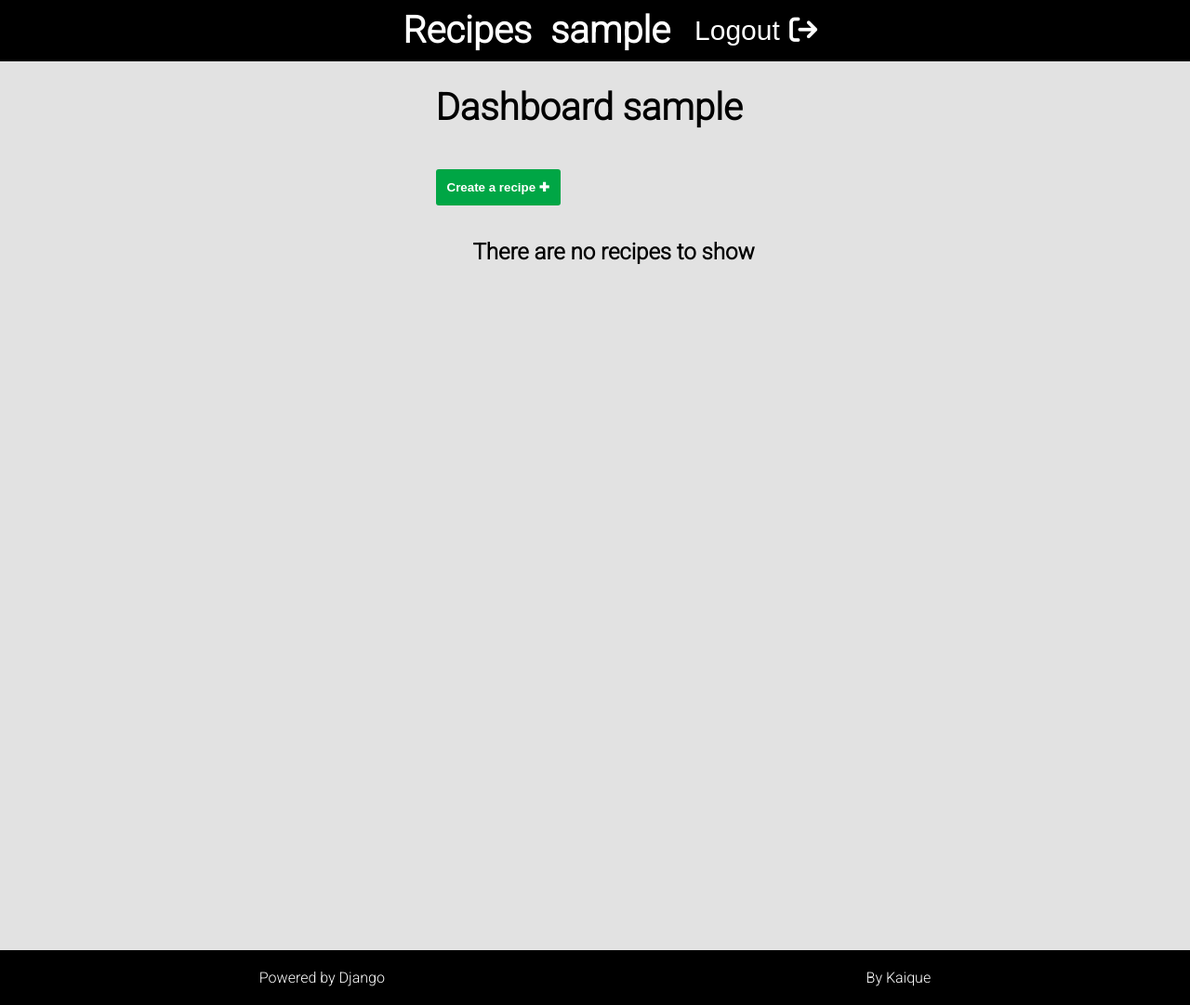
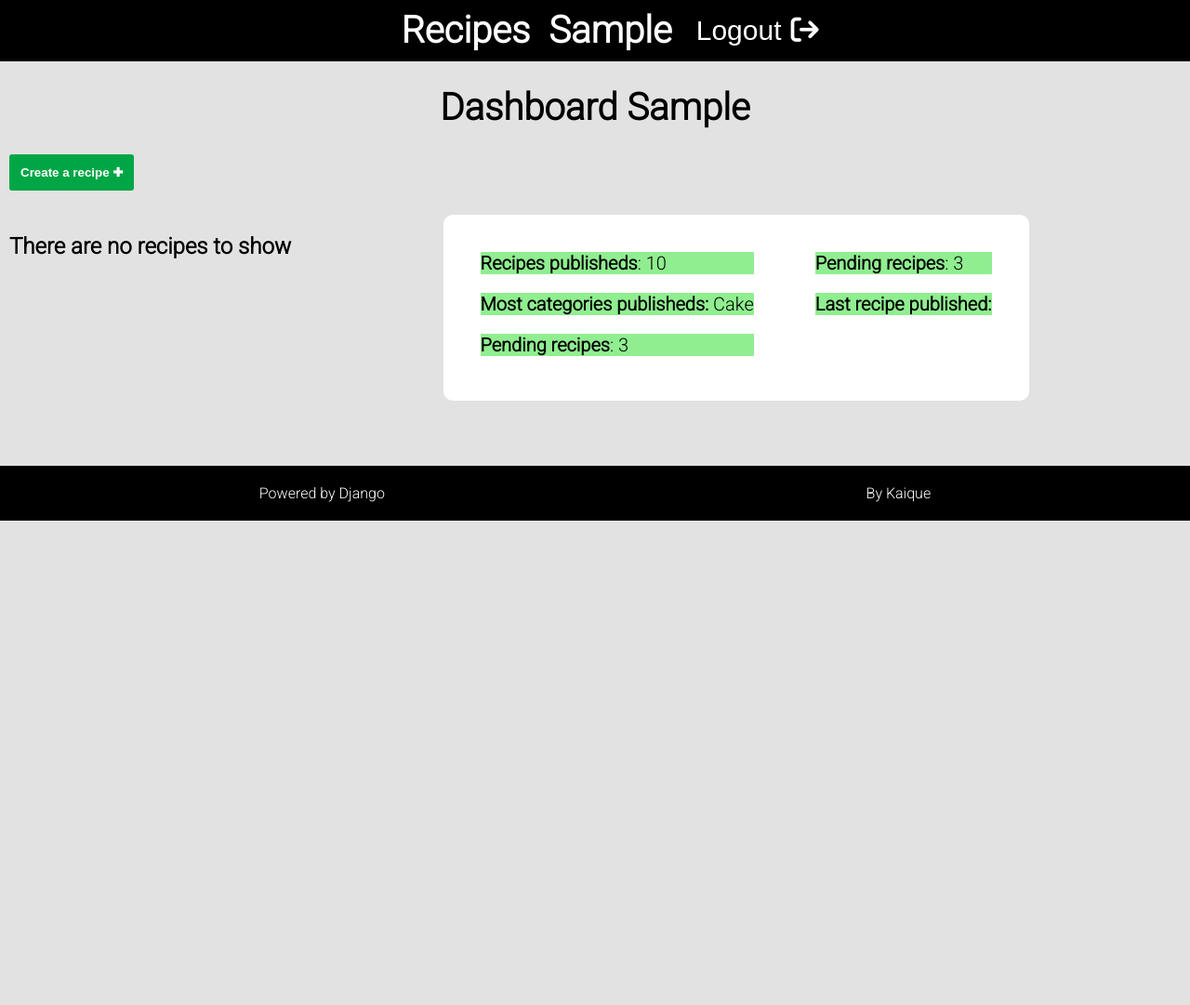
Before and after one commit to Kaique425/recipes, a Django app: page /authors/dashboard/ in a window 1280 px wide. Shown: the whole page at 93% size. After the commit the page ends 560 px from the top, so only its background shows below. Run offline with Django 4.2, Linux system fonts and the light colour scheme; the visitor is signed in with stand-in values (Sample User, id 1); data that the repository does not hold is empty; some libraries are stand-ins or nearby versions.

Commit message:
creating a statistics card in author dashboard

```diff
--- a/authors/templates/authors/pages/dashboard.html
+++ b/authors/templates/authors/pages/dashboard.html
@@ -4,22 +4,50 @@
 
 {% block content %}
 
+    <div class="dshb-title-div" >
+        <h1 class="dashboard-title" >Dashboard {{user|title}}</h1>
+    </div>
+    <p><a href="{% url "author:create_recipe" %}"><button class="create-rcp-btn" ><strong>Create a recipe &#10010;</strong></button></a></p>
     <div class="author-dashboard">
-        <h1 class="dashboard-title" >Dashboard {{user}}</h1>
-        <p><a href="{% url "author:create_recipe" %}"><button class="create-rcp-btn" ><strong>Create a recipe &#10010;</strong></button></a></p>
-        <ul>
+        <div>
             {% for recipe in recipes %}
-                <div class="recipe-dashbord"><img width="100px" id="img-dsb-recipe" src="{{recipe.cover.url}}" alt=""><a href="{% url "author:edit_recipe" recipe.id %}">{{recipe.title}}</a>
+            <div {% if recipe.is_published %}
+                    class="recipe-dashbord recipe-published"
+                    {% else %}
+                    class="recipe-dashbord recipe-pending"
+                    {% endif %}
+                    ><img width="100px" id="img-dsb-recipe" src="{{recipe.cover.url}}" alt=""><a href="{% url "author:edit_recipe" recipe.id %}">{{recipe.title}}</a>
                 <form id="form-delete"  action="{% url "author:dashboard_recipe_delete" recipe.id %}" method="POST">
-                        {% csrf_token %}
+                    {% csrf_token %}
                     <button id="dsb-btn" type="submit" ><strong>&#10006;</strong></button>
                 </form>
 
             </div>
             {% empty %}
-                <h2>There are no recipes to show</h2>
+            <h2>There are no recipes to show</h2>
             {% endfor %}
-        </ul>
+        </div>
+        <div class="dshb-statistics-container" >
+           <div>
+                <div class="dshb-statistics-div" >
+                    <strong>Recipes publisheds</strong>: 10
+                </div>
+                <div class="dshb-statistics-div" >
+                    <strong>Most categories publisheds:</strong> Cake
+                </div>
+                <div class="dshb-statistics-div" >
+                    <strong>Pending recipes</strong>: 3
+                </div>
+           </div>
+            <div>
+                <div class="dshb-statistics-div" >
+                    <strong>Pending recipes</strong>: 3
+                </div>
+                <div class="dshb-statistics-div" >
+                    <strong>Last recipe published:<a href="#"></a></strong>
+                </div>
+            </div>
+        </div>
     </div>
 
 {% endblock content %}
--- a/authors/views.py
+++ b/authors/views.py
@@ -78,7 +78,7 @@
 
 @login_required(login_url="author:login", redirect_field_name="next")
 def dashboard(request):
-    recipes = Recipe.objects.filter(is_published=False, author=request.user)
+    recipes = Recipe.objects.filter(author=request.user).order_by("is_published")
 
     context = {"recipes": recipes}
     return render(request, "authors/pages/dashboard.html", context)
--- a/static/recipes/css/style.css
+++ b/static/recipes/css/style.css
@@ -42,18 +42,42 @@
     padding:20px;
     color:white;
 }
+.dshb-statistics-div{
+    background-color: lightgreen;
+    margin: 20px;
+}
+.dshb-statistics-container{
+    box-sizing: border-box;
+    font-size:20px;
+    justify-content:space-between;
+    display: flex;
+    padding:20px;
+    border-radius:10px;
+    margin:0px auto;
+    width: 50%;
+    height: 200px;
+    background-color:white;
+}
 
+.dshb-title-div{
+    text-align:center;
+}
+.recipe-published{
+    background-color:lightgreen;
+}
+.recipe-pending{
+    background-color: rgb(255, 255, 174);
+}
 .recipe-dashbord{
     padding:10px;
     border-radius:10px;
     position: relative;
-    margin: 10px;
+    margin-bottom:10px;
     display:flex;
     flex-wrap:nowrap;
     flex-direction:row;
     align-items:center;
     justify-content:space-around;
-    background-color:white;
     width:40vw;
     height:fit-content;
     transition: all 150ms ease-in-out;
@@ -86,12 +110,12 @@
     margin: 50px 0px;
 }
 .author-dashboard{
+    padding:10px;
     display: flex;
-    flex-direction:column;
+    flex-direction:row;
     flex-wrap:wrap;
-    align-content:center;
+    align-content:flex-start;
     align-items:flex-start;
-    height: 70vw;
 }
 .navbar-container{
     display:flex;
@@ -308,6 +332,7 @@
 
 }
 .create-rcp-btn{
+    margin-left:10px;
     border-radius: 3px;
     padding: 12px;
     border:none;
--- a/templates/recipes/card.html
+++ b/templates/recipes/card.html
@@ -8,7 +8,7 @@
                     <h2>{{recipe.title}}</h2>
                 </div>
                 <div class="card-meta-info">
-                    <span><i class="fas fa-user"></i> {{recipe.author.username}}
+                    <span><i class="fas fa-user"></i> {{recipe.author.username|title}}
                     <span><i class="far fa-calendar-alt"></i> {{recipe.created_at|date:"d/m/Y"}}</span>
                     {% if recipe.category is not None %}
                     <a href="{% url 'recipe:category' recipe.category.id %}"><span><i class="fas fa-pizza-slice"></i> <strong>{{recipe.category.name}}</strong></span></a>
--- a/templates/recipes/navbar.html
+++ b/templates/recipes/navbar.html
@@ -6,7 +6,7 @@
             </a>
         </li>
         <li>
-            <a href="{% url "author:dashboard" %}"><h1>{{request.user.username}}</h1></a>
+            <a href="{% url "author:dashboard" %}"><h1>{{request.user.username|title}}</h1></a>
         </li>
         <li>
             <form action="{% url "author:logout" %}" method="POST">
```
Also changed, not shown: media/recipes/cover/2022/06/21/Aspire_A514-53_39p1lDm.png (added), media/recipes/cover/2022/06/21/Latitude_E5420_Dw1sWqT.png (added), media/recipes/cover/2022/06/21/LenovoV14G2-ALC__1__JK2avZN.png (added), media/recipes/cover/2022/06/21/Montado_CkY4tXf.png (added), media/recipes/cover/2022/06/21/Montado_TC4s3ot.png (added), media/recipes/cover/2022/06/21/OptiPlex_3010_TFimv5l.png (added).
